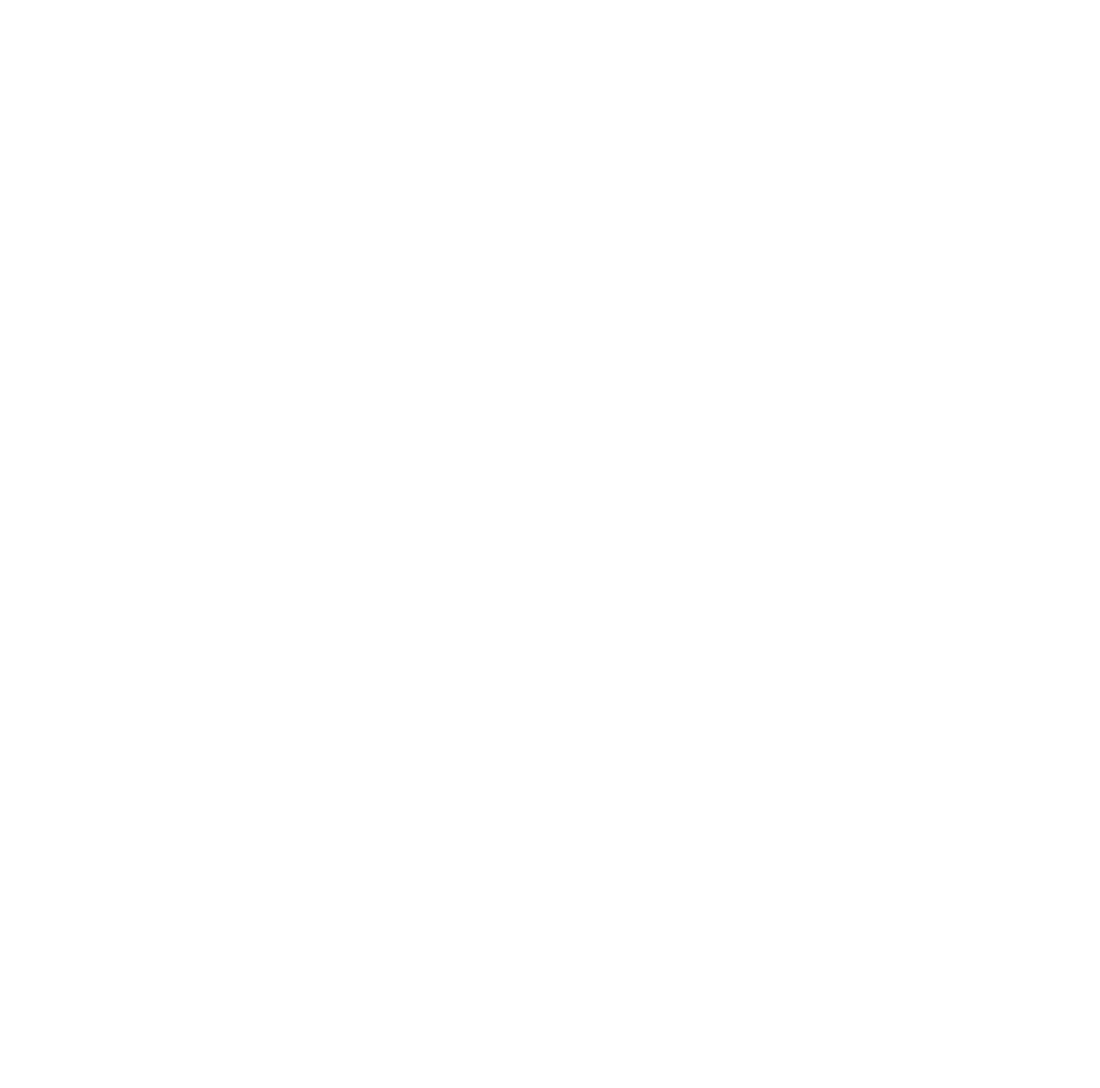
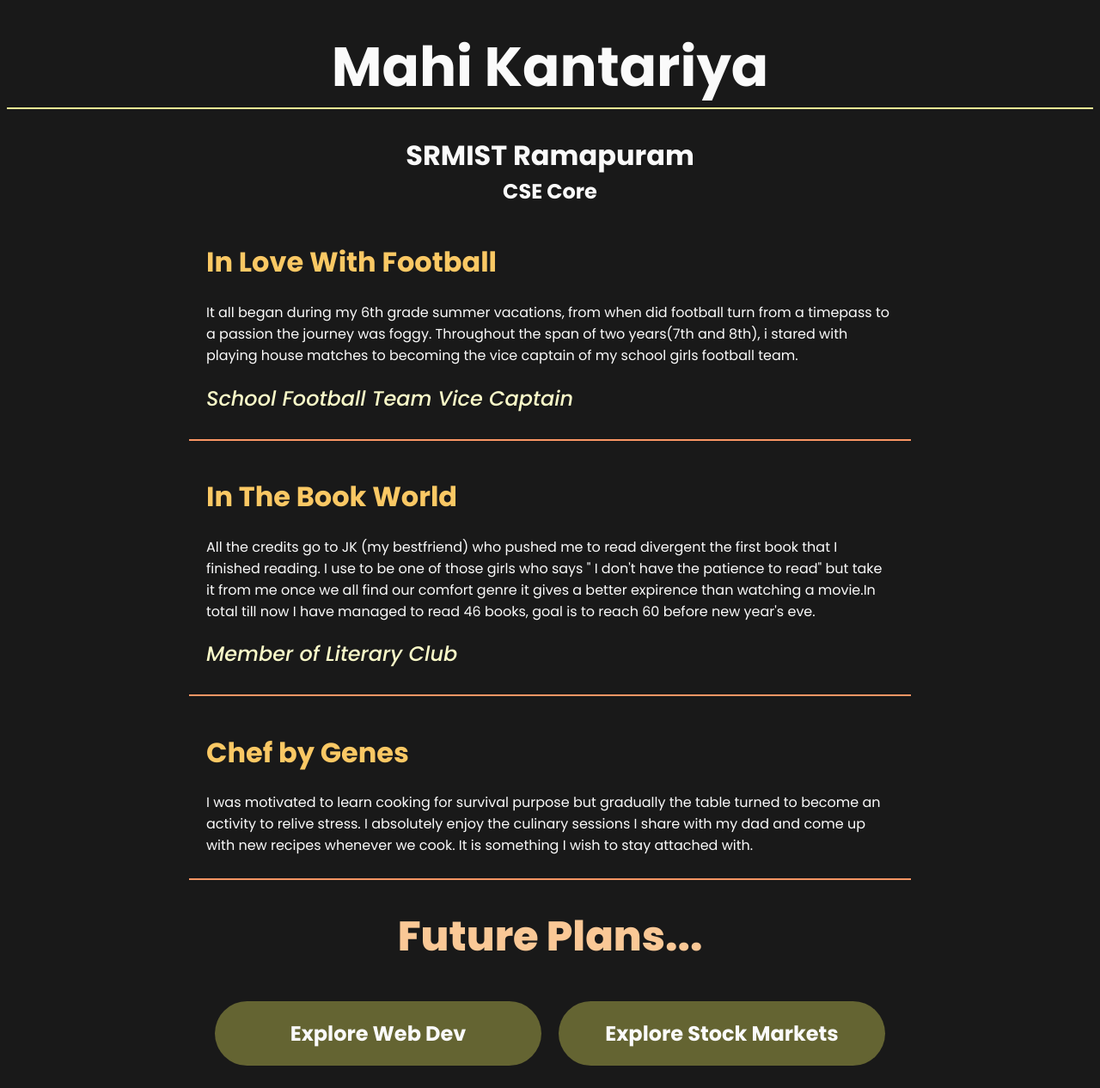
Before and after one commit to kmahi05/CodeKraftersProj1-, a plain HTML site: page index.html in a window 1280 px wide. Shown: the whole page at 86% size. Before the commit the page ends 800 px from the top, so only its background shows below. Drawn offline with Linux system fonts and the light colour scheme.

Commit message:
Finished

```diff
--- a/index.html
+++ b/index.html
@@ -4,8 +4,43 @@
     <meta charset="UTF-8">
     <meta name="viewport" content="width=device-width, initial-scale=1.0">
     <title>Mahi Kantariya</title>
+    <link rel="preconnect" href="https://fonts.googleapis.com">
+    <link rel="preconnect" href="https://fonts.gstatic.com" crossorigin>
+    <link href="https://fonts.googleapis.com/css2?family=Poppins:ital,wght@0,100;0,200;0,300;0,400;0,500;0,600;0,700;0,800;0,900;1,100;1,200;1,300;1,400;1,500;1,600;1,700;1,800;1,900&display=swap" rel="stylesheet">
+    <link rel="stylesheet" href="style.css">
 </head>
 <body>
-
+    <div class="main">
+        <h1 class="name">Mahi Kantariya</h1>
+        <h2 class="clgname">SRMIST Ramapuram</h2>
+        <h3 class="branchname">CSE Core</h3>
+    </div>
+    <div class="hobbies">
+        <div class="football hobby">
+            <h1 class="footballheading hobbyhead">In Love With Football</h1>
+            <p class="footballpara">
+                It all began during my 6th grade summer vacations, from when did football turn from a timepass to a passion the journey was foggy. Throughout the span of two years(7th and 8th), i stared with playing house matches to becoming the vice captain of my school girls football team.
+            </p>
+            <h2 class="vicecaptain hobbystatus">School Football Team Vice Captain</h2>
+        </div>
+        <div class="reading hobby">
+            <h1 class="readingheading hobbyhead">In The Book World</h1>
+            <p class="readingpara">
+                All the credits go to JK (my bestfriend) who pushed me to read divergent the first book that I finished reading. I use to be one of those girls who says " I don't have the patience to read" but take it from me once we all find our comfort genre it gives a better expirence than watching a movie.In total till now I have managed to read 46 books, goal is to reach 60 before new year's eve.
+            </p>
+            <h2 class="club hobbystatus">Member of Literary Club</h2>
+        </div>
+        <div class="cooking hobby">
+            <h1 class="cookingheading hobbyhead">Chef by Genes</h1>
+            <p class="cookingpara">
+                I was motivated to learn cooking for survival purpose but gradually the table turned to become an activity to relive stress. I absolutely enjoy the culinary sessions I share with my dad and come up with new recipes whenever we cook. It is something I wish to stay attached with.
+            </p>
+        </div>
+    </div>
+    <div class="futureplans">
+        <h1 class="futureplanheading">Future Plans...</h1>
+        <h2 class="futureplan">Explore Web Dev</h2>
+        <h2 class="futureplan">Explore Stock Markets</h2>
+    </div>
 </body>
 </html>
--- a/style.css
+++ b/style.css
@@ -0,0 +1,68 @@
+body {
+    font-family: "Poppins", sans-serif;
+    align-items: center;
+    background-color: rgb(25, 25, 25);
+    color: rgb(250,250,250);
+}
+.main {
+    text-align: center;
+}
+.name {
+    margin: 0;
+    padding: 0;
+    font-size: 4em;
+    border-bottom: 2px solid rgb(250, 250, 150);
+    margin-inline: auto;
+    margin-block: 30px;
+}
+.clgname {
+    font-size: 2em;
+    margin: 0;
+    padding: 0;
+}
+.branchname {
+    margin: 0;
+    padding: 0;
+    font-size: 1.5em;
+}
+.hobby {
+    padding-inline: 20px;
+    padding-block: 10px;
+    margin-block: 10px;
+    max-width: 800px;
+    margin-inline: auto;
+    border-bottom: 2px solid rgb(250, 150, 100);
+}
+.hobbyhead {
+    color: rgb(250, 200, 100);
+}
+.hobbystatus {
+    font-style: italic;
+    font-weight: 500;
+    color: rgb(250, 250, 200)
+}
+.futureplans {
+    display: grid;
+    margin-inline: auto;
+    grid-template-columns: 1fr 1fr;
+    grid-template-rows: 1fr 1fr;
+    max-width: 800px;
+    text-align: center;
+}
+.futureplanheading {
+    grid-area: 1 / 1 / 2 / 3;
+    color: rgb(250, 200, 150);
+    font-weight: 800;
+    font-size: 3em;
+    margin: 0;
+    padding-block: 20px;
+}
+.futureplan {
+    background-color: rgb(100, 100, 50);
+    align-items: center;
+    justify-content: center;
+    margin-block: auto;
+    padding-block: 20px;
+    margin-inline: 10px;
+    border-radius: 50px;
+}
```
